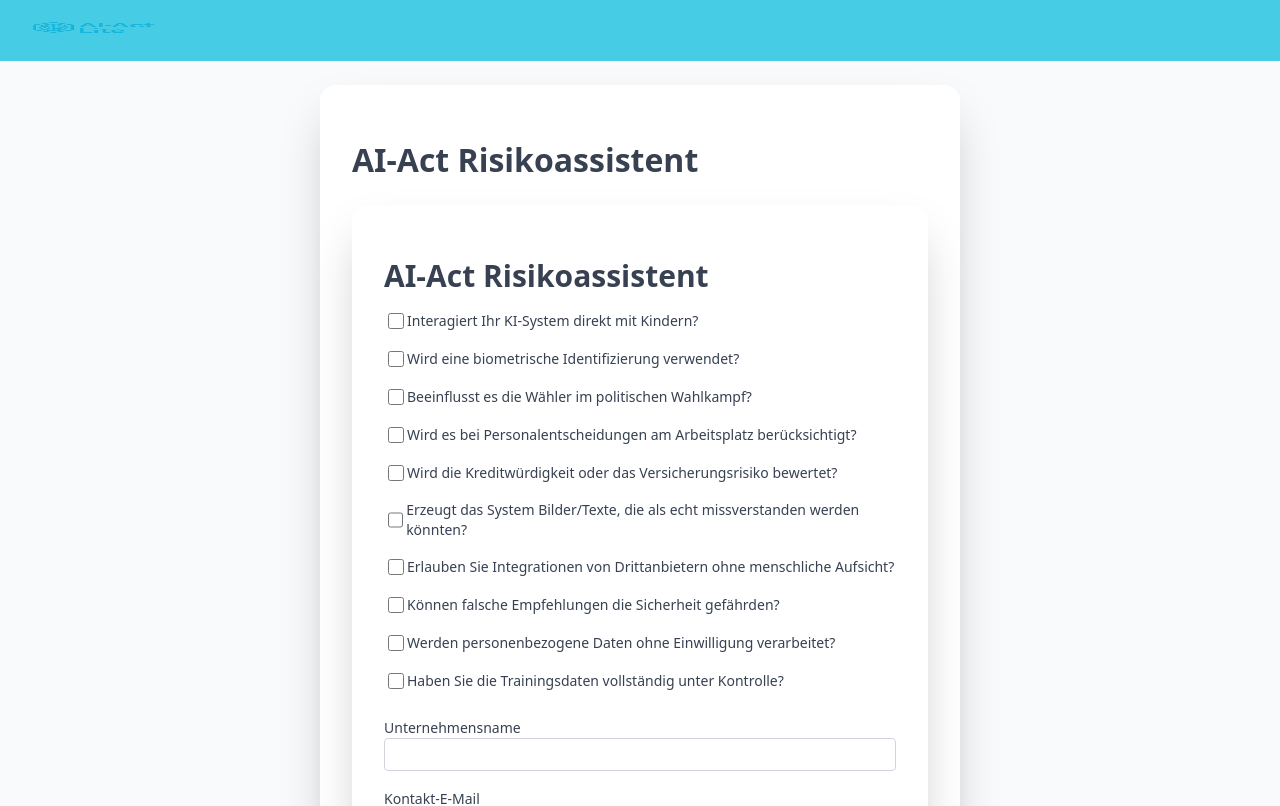
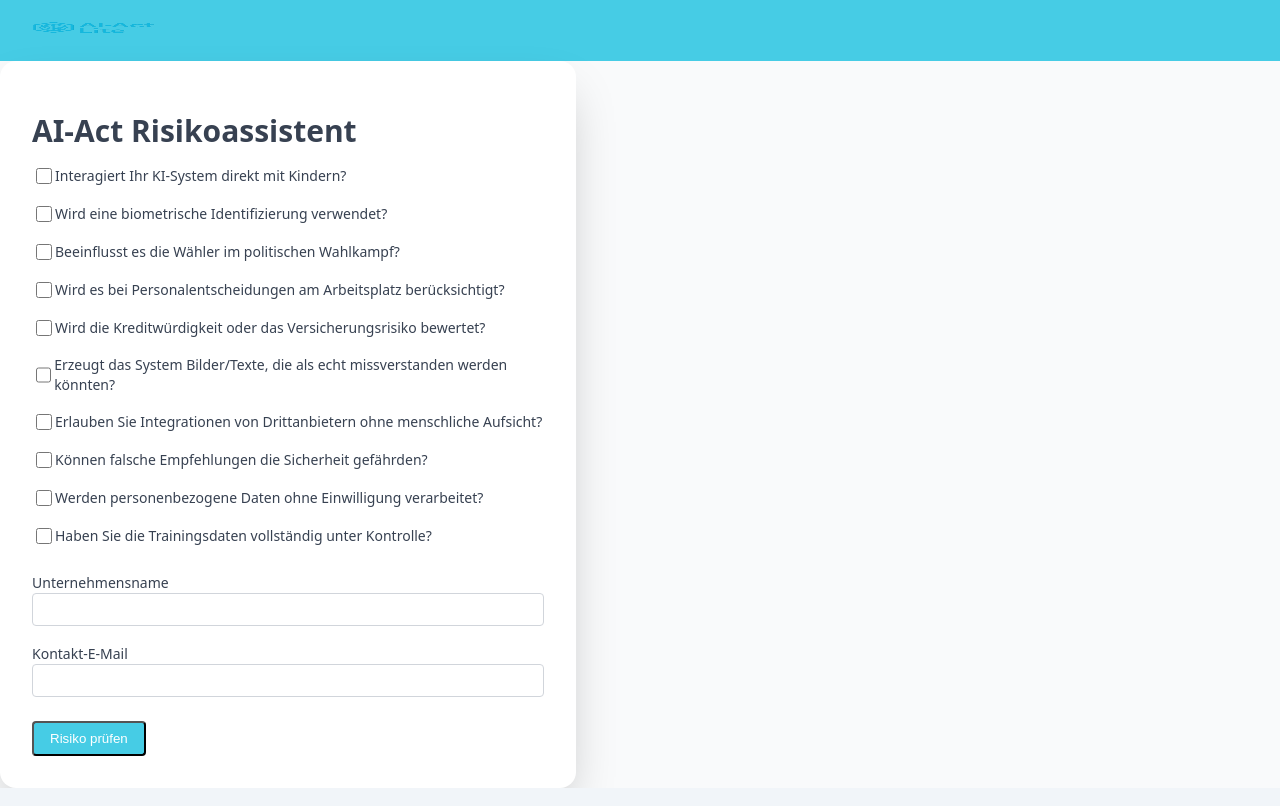
Before and after one commit to Cointastig/ai-act-lite, a Next.js app in the folder frontend/: page /wizard in a window 1280 px wide. Shown: the top 806 px of the page. Built offline with nearby package versions, Linux system fonts and the light colour scheme.

Commit message:
Update wizard.tsx

```diff
--- a/frontend/src/pages/wizard.tsx
+++ b/frontend/src/pages/wizard.tsx
@@ -1,20 +1,5 @@
-import Head from "next/head";
 import RiskWizardForm from "../components/RiskWizardForm";
 
 export default function WizardPage() {
-  return (
-    <>
-      <Head>
-        <title>AI-Act Lite – Risikoassistent</title>
-      </Head>
-
-      <main className="flex min-h-screen items-center justify-center bg-gray-50 p-6">
-        <div className="w-full max-w-2xl rounded-2xl bg-white p-8 shadow-xl">
-          <h1 className="mb-6 text-2xl font-bold">AI-Act Risikoassistent</h1>
-
-          <RiskWizardForm />
-        </div>
-      </main>
-    </>
-  );
+  return <RiskWizardForm />;
 }
```
